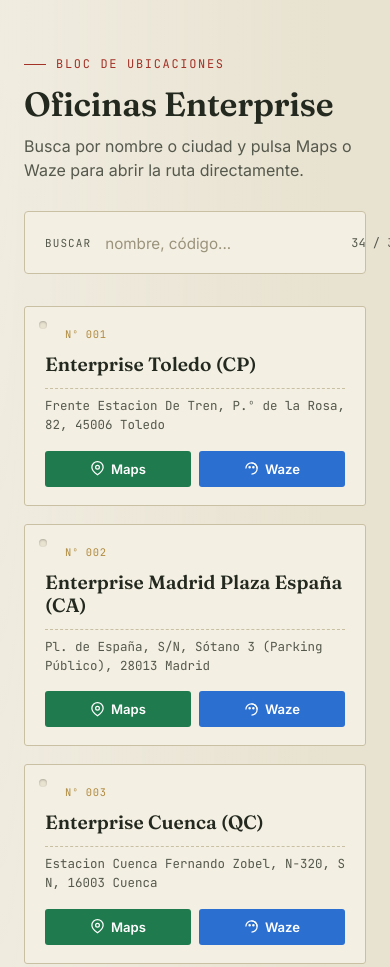
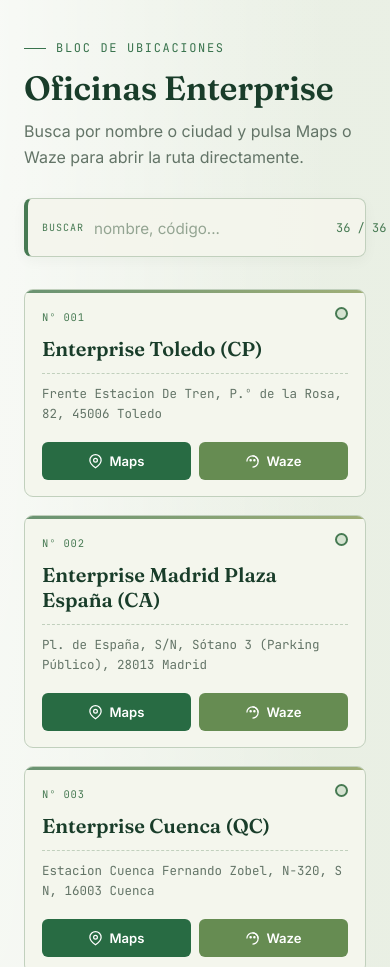
Before and after one commit to AlexLopz22/OficinasEnterprise, a plain HTML site: page index.html in a window 390 px wide. Shown: the top 967 px of the page. Drawn offline with Linux system fonts and the light colour scheme.

Commit message:
Update index.html

```diff
--- a/index.html
+++ b/index.html
@@ -1,101 +1,131 @@
 <!DOCTYPE html>
 <html lang="es">
+
 <head>
   <meta charset="UTF-8">
   <meta name="viewport" content="width=device-width, initial-scale=1.0">
   <title>Oficinas Enterprise</title>
   <link rel="preconnect" href="https://fonts.googleapis.com">
-<link href="https://fonts.googleapis.com/css2?family=Fraunces:opsz,wght@9..144,400;9..144,600;9..144,700&family=Inter:wght@400;500;600&family=JetBrains+Mono:wght@400;500&display=swap" rel="stylesheet">
+  <link
+    href="https://fonts.googleapis.com/css2?family=Fraunces:opsz,wght@9..144,400;9..144,600;9..144,700&family=Inter:wght@400;500;600&family=JetBrains+Mono:wght@400;500&display=swap"
+    rel="stylesheet">
   <style>
-  :root{
-    --paper: #E8E2D0;
-    --paper-card: #F3EFE3;
-    --ink: #24291F;
-    --ink-soft: #55584C;
-    --line: #C9C0A4;
-    --stamp: #A33227;
-    --brass: #B08A3E;
-    --focus: #1E5AA8;
-    --maps: #1F7A4D;
-    --waze: #2B6FD1;
+    html {
+      min-height: 100%;
+    }
+    :root {
+      --paper: #E5EBDD;
+      --paper-card: #F4F6ED;
+      --ink: #1D3025;
+      --ink-soft: #637467;
+      --line: #C1D0BD;
+      --stamp: #39734D;
+      --brass: #8A9D5B;
+      --focus: #397A50;
+      --maps: #286B43;
+      --waze: #668C52;
+
+      --green-dark: #193D2A;
+      --green-medium: #477A53;
+      --green-light: #D5E3D1;
     }
 
-  *{ box-sizing: border-box; }
+    * {
+      box-sizing: border-box;
+    }
 
-  body{
-    margin:0;
+    body {
+      margin: 0;
       background:
-      radial-gradient(ellipse at top left, rgba(255,255,255,0.35), transparent 60%),
-      var(--paper);
+        radial-gradient(ellipse at top left, rgba(255, 255, 255, 0.65), transparent 60%),
+        linear-gradient(145deg, #EAF0E5, var(--paper));
       color: var(--ink);
       font-family: 'Inter', sans-serif;
       -webkit-font-smoothing: antialiased;
     }
 
-  ::selection{ background: var(--stamp); color: var(--paper-card); }
+    ::selection {
+      background: var(--green-medium);
+      color: #fff;
+    }
 
-  header{
+    header {
       max-width: 900px;
       margin: 0 auto;
       padding: 56px 24px 28px;
     }
 
-  .eyebrow{
+    .eyebrow {
       font-family: 'JetBrains Mono', monospace;
       font-size: 12px;
       letter-spacing: 0.14em;
       text-transform: uppercase;
       color: var(--stamp);
-    display:flex;
-    align-items:center;
-    gap:10px;
+      display: flex;
+      align-items: center;
+      gap: 10px;
       margin-bottom: 16px;
     }
-  .eyebrow::before{ content:""; width: 22px; height: 1px; background: var(--stamp); }
 
-  h1{
+    .eyebrow::before {
+      content: "";
+      width: 22px;
+      height: 1px;
+      background: var(--stamp);
+    }
+
+    h1 {
       font-family: 'Fraunces', serif;
       font-weight: 600;
       font-size: clamp(2.1rem, 4.5vw, 3.2rem);
       line-height: 1;
       margin: 0 0 12px;
       letter-spacing: -0.01em;
+      color: var(--green-dark);
     }
 
-  header p.lead{
+    header p.lead {
       max-width: 520px;
       color: var(--ink-soft);
       font-size: 1rem;
-    line-height: 1.55;
+      line-height: 1.65;
       margin: 0;
     }
 
-  .controls{
+    .controls {
       max-width: 900px;
       margin: 0 auto 8px;
       padding: 0 24px;
     }
 
-  .drawer{
-    background: var(--paper-card);
+    .drawer {
+      background: rgba(244, 246, 237, 0.9);
       border: 1px solid var(--line);
-    border-radius: 4px;
+      border-left: 4px solid var(--green-medium);
+      border-radius: 8px;
       padding: 16px 20px;
-    display:flex;
-    align-items:center;
+      display: flex;
+      align-items: center;
       gap: 12px;
+      box-shadow: 0 4px 14px rgba(29, 48, 37, 0.04);
+      transition: border-color 0.2s ease, box-shadow 0.2s ease;
     }
 
-  .drawer label{
+    .drawer:focus-within {
+      border-color: var(--green-medium);
+      box-shadow: 0 0 0 3px rgba(71, 122, 83, 0.12);
+    }
+
+    .drawer label {
       font-family: 'JetBrains Mono', monospace;
       font-size: 11px;
       text-transform: uppercase;
       letter-spacing: 0.1em;
-    color: var(--ink-soft);
+      color: var(--green-medium);
       white-space: nowrap;
     }
 
-  #buscador{
+    #buscador {
       flex: 1;
       border: none;
       background: transparent;
@@ -105,140 +135,217 @@
       padding: 4px 2px;
       outline: none;
     }
-  #buscador::placeholder{ color: #9a927a; font-family: 'Inter', sans-serif; font-size: 0.95rem; }
 
-  #contador{
+    #buscador::placeholder {
+      color: #93A492;
+      font-family: 'Inter', sans-serif;
+      font-size: 0.95rem;
+    }
+
+    #contador {
       font-family: 'JetBrains Mono', monospace;
       font-size: 12px;
-    color: var(--ink-soft);
+      color: var(--green-medium);
       white-space: nowrap;
     }
 
-  #buscador:focus-visible, .card:focus-visible, .btn:focus-visible{
+    #buscador:focus-visible,
+    .card:focus-visible,
+    .btn:focus-visible {
       outline: 2px solid var(--focus);
-    outline-offset: 2px;
+      outline-offset: 3px;
     }
 
-  main{
+    main {
       max-width: 900px;
       margin: 0 auto;
       padding: 24px 24px 100px;
     }
 
-  #grid{
-    display:grid;
+    #grid {
+      display: grid;
       grid-template-columns: repeat(2, 1fr);
       gap: 18px;
     }
-  @media (max-width: 640px){ #grid{ grid-template-columns: 1fr; } }
 
-  .card{
+    @media (max-width: 640px) {
+      #grid {
+        grid-template-columns: 1fr;
+      }
+    }
+
+    .card {
       position: relative;
       background: var(--paper-card);
       border: 1px solid var(--line);
-    border-radius: 3px;
-    padding: 20px 20px 18px;
-    display:flex;
+      border-radius: 9px;
+      padding: 22px 20px 18px;
+      display: flex;
       flex-direction: column;
       gap: 12px;
-    transition: transform 0.15s ease, box-shadow 0.15s ease;
-  }
-  .card:hover{ transform: translateY(-2px); box-shadow: 0 8px 20px rgba(36,41,31,0.12); }
-
-  .card::before{
-    content:"";
-    position:absolute;
-    top: 14px; left: 14px;
-    width: 8px; height: 8px;
-    border-radius: 50%;
-    background: var(--paper);
-    box-shadow: inset 0 1px 2px rgba(0,0,0,0.25);
+      transition: transform 0.2s ease, box-shadow 0.2s ease, border-color 0.2s ease;
+      overflow: hidden;
     }
 
-  .indice{
+    .card::after {
+      content: "";
+      position: absolute;
+      top: 0;
+      left: 0;
+      width: 100%;
+      height: 3px;
+      background: linear-gradient(90deg, var(--green-medium), var(--brass));
+      opacity: 0.8;
+    }
+
+    .card:hover {
+      transform: translateY(-3px);
+      border-color: #9DB99C;
+      box-shadow: 0 10px 24px rgba(29, 48, 37, 0.10);
+    }
+
+    .card::before {
+      content: "";
+      position: absolute;
+      top: 17px;
+      right: 17px;
+      width: 9px;
+      height: 9px;
+      border-radius: 50%;
+      background: var(--green-light);
+      border: 2px solid var(--green-medium);
+    }
+
+    .indice {
       font-family: 'JetBrains Mono', monospace;
       font-size: 10.5px;
-    color: var(--brass);
-    letter-spacing: 0.06em;
-    padding-left: 20px;
+      color: var(--green-medium);
+      letter-spacing: 0.08em;
+      padding-left: 0;
     }
 
-  .card h3{
+    .card h3 {
       font-family: 'Fraunces', serif;
-    font-size: 1.2rem;
+      font-size: 1.25rem;
       font-weight: 600;
       margin: 0;
-    line-height: 1.2;
+      line-height: 1.25;
+      color: var(--green-dark);
     }
 
-  .card .direccion{
+    .card .direccion {
       font-family: 'JetBrains Mono', monospace;
       font-size: 12.5px;
-    line-height: 1.5;
+      line-height: 1.6;
       color: var(--ink-soft);
       margin: 0;
-    padding-top: 8px;
+      padding-top: 10px;
       border-top: 1px dashed var(--line);
     }
 
-  .botones{
-    display:flex;
+    .botones {
+      display: flex;
       gap: 8px;
-    margin-top: 4px;
+      margin-top: 6px;
     }
 
-  .btn{
+    .btn {
       flex: 1;
-    display:flex;
-    align-items:center;
-    justify-content:center;
+      display: flex;
+      align-items: center;
+      justify-content: center;
       gap: 6px;
       text-decoration: none;
       font-family: 'Inter', sans-serif;
       font-weight: 600;
       font-size: 0.82rem;
-    padding: 9px 10px;
-    border-radius: 3px;
+      padding: 10px;
+      border-radius: 6px;
       border: 1.5px solid transparent;
-    transition: filter 0.15s ease;
+      transition: transform 0.15s ease, filter 0.15s ease, box-shadow 0.15s ease;
     }
-  .btn:hover{ filter: brightness(1.08); }
-  .btn svg{ width: 15px; height: 15px; flex-shrink: 0; }
 
-  .btn-maps{ background: var(--maps); color: #fff; }
-  .btn-waze{ background: var(--waze); color: #fff; }
+    .btn:hover {
+      filter: brightness(1.08);
+      transform: translateY(-1px);
+      box-shadow: 0 3px 8px rgba(29, 48, 37, 0.12);
+    }
 
-  #vacio{
-    display:none;
-    text-align:center;
+    .btn svg {
+      width: 15px;
+      height: 15px;
+      flex-shrink: 0;
+    }
+
+    .btn-maps {
+      background: var(--maps);
+      color: #fff;
+    }
+
+    .btn-waze {
+      background: var(--waze);
+      color: #fff;
+    }
+
+    #vacio {
+      display: none;
+      text-align: center;
       padding: 50px 20px;
       color: var(--ink-soft);
       font-family: 'Fraunces', serif;
       font-size: 1.2rem;
     }
-  #vacio span{
-    display:block;
+
+    #vacio span {
+      display: block;
       font-family: 'JetBrains Mono', monospace;
       font-size: 12px;
       text-transform: uppercase;
       letter-spacing: 0.1em;
-    color: var(--stamp);
+      color: var(--green-medium);
       margin-bottom: 8px;
     }
 
-  footer{
+    footer {
       max-width: 900px;
       margin: 0 auto;
       padding: 0 24px 50px;
       font-family: 'JetBrains Mono', monospace;
       font-size: 11px;
       color: var(--ink-soft);
-    text-align:center;
+      text-align: center;
     }
 
-  @media (prefers-reduced-motion: reduce){ .card{ transition:none; } }
+    @media (max-width: 480px) {
+      header {
+        padding-top: 40px;
+      }
+
+      .drawer {
+        padding: 14px;
+        gap: 8px;
+      }
+
+      .drawer label {
+        font-size: 10px;
+      }
+
+      .card {
+        padding: 20px 17px 16px;
+      }
+    }
+
+    @media (prefers-reduced-motion: reduce) {
+
+      .card,
+      .btn,
+      .drawer {
+        transition: none;
+      }
+    }
   </style>
 </head>
+
 <body>
 
   <header>
@@ -263,185 +370,232 @@
     </div>
   </main>
 
-<footer><a href="https://portfolio-alejandro-lopez.vercel.app/" style="color: var(--ink-soft);">© Alejandro López Olmedo</a> </footer>
+  <footer><a href="https://portfolio-alejandro-lopez.vercel.app/" style="color: var(--ink-soft);">© Alejandro López
+      Olmedo</a> </footer>
 
   <script type="application/json" id="datos-oficinas">
 [
   {
     "id": 1,
     "nombre": "Enterprise Toledo (CP)",
-    "direccion": "Frente Estacion De Tren, P.º de la Rosa, 82, 45006 Toledo"
+    "direccion": "Frente Estacion De Tren, P.º de la Rosa, 82, 45006 Toledo",
+    "coordenadas": "39.86181513638286, -4.010743118759674"
   },
   {
     "id": 2,
     "nombre": "Enterprise Madrid Plaza España (CA)",
-    "direccion": "Pl. de España, S/N, Sótano 3 (Parking Público), 28013 Madrid"
+    "direccion": "Pl. de España, S/N, Sótano 3 (Parking Público), 28013 Madrid",
+    "coordenadas": "40.42266714977905, -3.712236650415802"
   },
   {
     "id": 3,
     "nombre": "Enterprise Cuenca (QC)",
-    "direccion": "Estacion Cuenca Fernando Zobel, N-320, S N, 16003 Cuenca"
+    "direccion": "Estacion Cuenca Fernando Zobel, N-320, S N, 16003 Cuenca",
+    "coordenadas": "40.03449752144715, -2.143435391352299"
   },
   {
     "id": 4,
     "nombre": "Enterprise Ciudad Real (C5)",
-    "direccion": "Estacion De Tren Ave, Av. de Europa, S N, Local 2, 13004 Ciudad Real, Cdad. Real"
+    "direccion": "Estacion De Tren Ave, Av. de Europa, S N, Local 2, 13004 Ciudad Real, Cdad. Real",
+    "coordenadas": "38.985138586004126, -3.913731013847761"
   },
   {
     "id": 5,
     "nombre": "Enterprise Puertollano (C6)",
-    "direccion": "Estacion Ave, 13500 Puertollano, Cdad. Real"
+    "direccion": "Estacion Ave, 13500 Puertollano, Cdad. Real",
+    "coordenadas": "38.69153496147262, -4.111344194781415"
   },
   {
     "id": 6,
     "nombre": "Enterprise Alcázar de San Juan (QK)",
-    "direccion": "Estacion, Av. Álvarez Guerra, S N, 13600 Alcázar de San Juan, Cdad. Real"
+    "direccion": "Estacion, Av. Álvarez Guerra, S N, 13600 Alcázar de San Juan, Cdad. Real",
+    "coordenadas": "39.39532283422455, -3.2053252430908246"
   },
   {
     "id": 7,
     "nombre": "Enterprise Albacete (C9)",
-    "direccion": "Estacion De Tren, C. Federico García Lorca, Sn, 02001 Albacete"
+    "direccion": "Estacion De Tren, C. Federico García Lorca, Sn, 02001 Albacete",
+    "coordenadas": "38.99894281964419, -1.8478315438927508"
   },
   {
     "id": 8,
     "nombre": "Enterprise Toledo Polígono (BT)",
-    "direccion": "C. Río Marches, 77, 45007 Toledo"
+    "direccion": "C. Río Marches, 77, 45007 Toledo",
+    "coordenadas": "39.870416019117094, -3.9495732933986702"
   },
   {
     "id": 9,
     "nombre": "Enterprise Leganés (CB)",
-    "direccion": "Edificio Elma, Ctra. Madrid-Toledo, Salida 9B, 28916 Leganés, Madrid"
+    "direccion": "Edificio Elma, Ctra. Madrid-Toledo, Salida 9B, 28916 Leganés, Madrid",
+    "coordenadas": "40.33893158881449, -3.724935611746454"
   },
   {
     "id": 10,
     "nombre": "Enterprise Ciudad del Automovil (MC)",
-    "direccion": "C. Marc Gené, 10, 28914 Leganés, Madrid"
+    "direccion": "C. Marc Gené, 10, 28914 Leganés, Madrid",
+    "coordenadas": "40.31079116695893, -3.775468490876459"
   },
   {
     "id": 11,
     "nombre": "Enterprise Alcalá de Henares (MA)",
-    "direccion": "Vía Complutense, 141, 28805 Alcalá de Henares, Madrid"
+    "direccion": "Vía Complutense, 141, 28805 Alcalá de Henares, Madrid",
+    "coordenadas": "40.49639198309571, -3.3442698584876513"
   },
   {
     "id": 12,
     "nombre": "Enterprise Chamartín (C3)",
-    "direccion": "Parking Saba-Estates.Chamartin, C. de Agustín de Foxá, S N, Chamartín, 28036 Madrid"
+    "direccion": "Parking Saba-Estates.Chamartin, C. de Agustín de Foxá, S N, Chamartín, 28036 Madrid",
+    "coordenadas": "40.47320592535799, -3.6837823099944536"
   },
   {
     "id": 13,
     "nombre": "Enterprise Atocha (C7)",
-    "direccion": "40.404156, -3.684049"
+    "direccion": "Estacion Ave Atocha, Pl. del Emperador Carlos V, S N, 28045 Madrid",
+    "coordenadas": "40.404156, -3.684049"
   },
   {
     "id": 14,
     "nombre": "Enterprise Alcobendas (CF)",
-    "direccion": "Av. de Valdelaparra, 15, 28108 Alcobendas, Madrid"
+    "direccion": "Av. de Valdelaparra, 15, 28108 Alcobendas, Madrid",
+    "coordenadas": "40.538608600049415, -3.6456228847019245"
   },
   {
     "id": 15,
     "nombre": "Enterprise Talavera (CG)",
-    "direccion": "Av. Francisco Aguirre, 448, 45600 Talavera de la Reina, Toledo"
+    "direccion": "Av. Francisco Aguirre, 448, 45600 Talavera de la Reina, Toledo",
+    "coordenadas": "39.95814162360414, -4.848058484953646"
   },
   {
     "id": 16,
     "nombre": "Enterprise Pinto (CR)",
-    "direccion": "C. Garzas, 14, 28320 Pinto, Madrid"
+    "direccion": "C. Garzas, 14, 28320 Pinto, Madrid",
+    "coordenadas": "40.24833187429739, -3.716708483267261"
   },
   {
     "id": 17,
     "nombre": "Enterprise Las Rozas (CH)",
-    "direccion": "Pol. Ind. Europolis, C. París, Nave 10, 28232 Las Rozas de Madrid, Madrid"
+    "direccion": "Pol. Ind. Europolis, C. París, Nave 10, 28232 Las Rozas de Madrid, Madrid",
+    "coordenadas": "40.50083156839385, -3.8909977641848736"
   },
   {
     "id": 18,
     "nombre": "Enterprise Coslada (CQ)",
-    "direccion": "Av. del Jarama, 20, 28823 Coslada, Madrid"
+    "direccion": "Av. del Jarama, 20, 28823 Coslada, Madrid",
+    "coordenadas": "40.43275315564622, -3.5367916233440138"
   },
   {
     "id": 19,
     "nombre": "Enterprise Móstoles (CN)",
-    "direccion": "Citroen, Pol. Ind. Los Rosales, P.º de la Herrería, 1, 28933 Móstoles, Madrid"
+    "direccion": "Citroen, Pol. Ind. Los Rosales, P.º de la Herrería, 1, 28933 Móstoles, Madrid",
+    "coordenadas": "40.34080655487701, -3.8632106405220505"
   },
   {
     "id": 20,
     "nombre": "Enterprise Madrid Norte (MN)",
-    "direccion": "Aparcamiento EMT Nuestra Señora del Recuerdo, C. de la Hiedra, 26, Planta -1, Chamartín, 28036 Madrid"
+    "direccion": "Aparcamiento EMT Nuestra Señora del Recuerdo, C. de la Hiedra, 26, Planta -1, Chamartín, 28036 Madrid",
+    "coordenadas": "40.47231620921434, -3.6789670986141356"
   },
   {
     "id": 21,
     "nombre": "Enterprise Delicias (MD)",
-    "direccion": "Paseo de las Delicias, 82, Parking, Arganzuela, 28045 Madrid"
+    "direccion": "Paseo de las Delicias, 82, Parking, Arganzuela, 28045 Madrid",
+    "coordenadas": "40.39786684625738, -3.695244882881921"
   },
   {
     "id": 22,
     "nombre": "Enterprise IFEMA (MJ)",
-    "direccion": "C. de Alfonso Gómez, 18, San Blas-Canillejas, 28037 Madrid"
+    "direccion": "C. de Alfonso Gómez, 18, San Blas-Canillejas, 28037 Madrid",
+    "coordenadas": "40.43704687833949, -3.62769628875047"
   },
   {
     "id": 23,
     "nombre": "Enterprise Majadahonda (MH)",
-    "direccion": "Estacion De Servicio Galp, Calle del Dr. Mariano Alcaraz, 1, 28220 Majadahonda, Madrid"
+    "direccion": "Estacion De Servicio Galp, Calle del Dr. Mariano Alcaraz, 1, 28220 Majadahonda, Madrid",
+    "coordenadas": "40.45549323651459, -3.8676482364025335"
   },
   {
     "id": 24,
     "nombre": "Enterprise Guadalajara (PG)",
-    "direccion": "C. Lepanto, 2, 19004 Guadalajara"
+    "direccion": "C. Lepanto, 2, 19004 Guadalajara",
+    "coordenadas": "40.62609984308465, -3.194038212078992"
   },
   {
     "id": 25,
     "nombre": "Enterprise Torrejón de Ardoz (PN)",
-    "direccion": "Turismotor, Av. de la Constitución, 136, 28850 Torrejón de Ardoz, Madrid"
+    "direccion": "Turismotor, Av. de la Constitución, 136, 28850 Torrejón de Ardoz, Madrid",
+    "coordenadas": "40.45939894723734, -3.4623808475596296"
   },
   {
     "id": 26,
     "nombre": "Enterprise Rivas (PM)",
-    "direccion": "C. de la Fundición, 12, Iluscar, 28522 Rivas-Vaciamadrid, Madrid"
+    "direccion": "C. de la Fundición, 12, Iluscar, 28522 Rivas-Vaciamadrid, Madrid",
+    "coordenadas": "40.34959115544755, -3.5377044703106053"
   },
   {
     "id": 27,
     "nombre": "Enterprise Alcorcón (PL)",
-    "direccion": "C. Petróleo, 12, 28918 Leganés, Madrid"
+    "direccion": "C. Petróleo, 12, 28918 Leganés, Madrid",
+    "coordenadas": "40.35029700502251, -3.8018884994530167"
   },
   {
     "id": 28,
     "nombre": "Enterprise Aeropuerto T1 (T1)",
-    "direccion": "Apto De Madrid Adolfo Suarez International Airport, T1 - T4, Barajas, 28042 Madrid"
+    "direccion": "Apto De Madrid Adolfo Suarez International Airport, T1 - T4, Barajas, 28042 Madrid",
+    "coordenadas": "40.46325577535679, -3.5720204871266876"
   },
   {
     "id": 29,
     "nombre": "Enterprise Aeropuerto T4 (T4)",
-    "direccion": "Aeropuerto Adolfo Suárez Madrid-Barajas, P4 Aparcamiento, Barajas, 28042 Madrid"
+    "direccion": "Aeropuerto Adolfo Suárez Madrid-Barajas, P4 Aparcamiento, Barajas, 28042 Madrid",
+    "coordenadas": "40.487525867670264, -3.595387085176087"
   },
   {
     "id": 30,
     "nombre": "Enterprise Vallecas (MW)",
-    "direccion": "Gasolinera Bp Guadalcanal, C. Guadalcanal, 39, Villa de Vallecas, 28031 Madrid"
+    "direccion": "Gasolinera Bp Guadalcanal, C. Guadalcanal, 39, Villa de Vallecas, 28031 Madrid",
+    "coordenadas": "40.368373531155875, -3.6452300054942075"
   },
   {
     "id": 31,
     "nombre": "Enterprise Abroñigal (C7-C)",
-    "direccion": "C. de Méndez Álvaro, 82, Puente de Vallecas, 28053 Madrid"
+    "direccion": "C. de Méndez Álvaro, 82, Puente de Vallecas, 28053 Madrid",
+    "coordenadas": "40.39077406764159, -3.6746087015742703"
   },
   {
     "id": 32,
     "nombre": "Enterprise Lavadero Chamartín (C3-C)",
-    "direccion": "40.474201,-3.677663"
+    "direccion": "C. de la Hiedra, Chamartín, 28036 Madrid",
+    "coordenadas": "40.474201,-3.677663"
   },
   {
     "id": 33,
     "nombre": "Enterprise Taller Ruver",
-    "direccion": "C. Petróleo, 8, 28918 Leganés, Madrid"
+    "direccion": "C. Petróleo, 8, 28918 Leganés, Madrid",
+    "coordenadas": "40.35008608548796, -3.8020282373410055"
   },
   {
     "id": 34,
     "nombre": "Enterprise Campa T4 (T4-C)",
-    "direccion": "40.480823, -3.585825"
+    "direccion": "Barajas, 28042 Madrid",
+    "coordenadas": "40.480823, -3.585825"
+  },
+  {
+    "id": 35,
+    "nombre": "Enterprise Alcázar de San Juan Furgonetas (QK)",
+    "direccion": "Estacion, Av. Álvarez Guerra, S N, 13600 Alcázar de San Juan, Cdad. Real",
+    "coordenadas": "39.39731448885449, -3.205842443821441"
+  },
+  {
+    "id": 36,
+    "nombre": "Enterprise Albacete Base Aérea (C9)",
+    "direccion": "Base Aérea de Albacete (Los Llanos)",
+    "coordenadas": "38.95618868047284, -1.8482165492854805"
   }
 ]
 </script>
 
   <script>
-(function(){
+    (function () {
       const rawJSON = document.getElementById('datos-oficinas').textContent;
       const oficinas = JSON.parse(rawJSON);
 
@@ -451,30 +605,30 @@
       const vacio = document.getElementById('vacio');
 
       // Construye la URL de Google Maps a partir de la dirección de texto
-  function urlMaps(direccion){
+      function urlMaps(direccion) {
         return `https://www.google.com/maps/search/?api=1&query=${encodeURIComponent(direccion)}`;
       }
 
       // Construye la URL de Waze a partir de la dirección de texto
-  function urlWaze(direccion){
+      function urlWaze(direccion) {
         return `https://waze.com/ul?q=${encodeURIComponent(direccion)}&navigate=yes`;
       }
 
-  function crearTarjeta(oficina){
+      function crearTarjeta(oficina) {
         const card = document.createElement('article');
         card.className = 'card';
         card.tabIndex = 0;
 
         card.innerHTML = `
-      <span class="indice">Nº ${String(oficina.id).padStart(3,'0')}</span>
+      <span class="indice">Nº ${String(oficina.id).padStart(3, '0')}</span>
       <h3>${oficina.nombre}</h3>
       <p class="direccion">${oficina.direccion}</p>
       <div class="botones">
-        <a class="btn btn-maps" href="${urlMaps(oficina.direccion)}" target="_blank" rel="noopener">
+        <a class="btn btn-maps" href="${urlMaps(oficina.coordenadas)}" target="_blank" rel="noopener">
           <svg viewBox="0 0 24 24" fill="none" stroke="currentColor" stroke-width="2"><path d="M21 10c0 6-9 12-9 12s-9-6-9-12a9 9 0 0 1 18 0Z"/><circle cx="12" cy="10" r="3"/></svg>
           Maps
         </a>
-        <a class="btn btn-waze" href="${urlWaze(oficina.direccion)}" target="_blank" rel="noopener">
+        <a class="btn btn-waze" href="${urlWaze(oficina.coordenadas)}" target="_blank" rel="noopener">
           <svg viewBox="0 0 24 24" fill="none" stroke="currentColor" stroke-width="2"><path d="M3 12a9 9 0 1 1 9 9"/><path d="M3 12h.01M21 12a9 9 0 0 0-9-9"/><circle cx="9" cy="10" r="1" fill="currentColor"/><circle cx="15" cy="10" r="1" fill="currentColor"/></svg>
           Waze
         </a>
@@ -483,7 +637,7 @@
         return card;
       }
 
-  function filtrar(){
+      function filtrar() {
         const q = buscador.value.trim().toLowerCase();
         if (!q) return oficinas;
         return oficinas.filter(o =>
@@ -491,7 +645,7 @@
         );
       }
 
-  function render(){
+      function render() {
         const resultados = filtrar();
         grid.innerHTML = '';
         resultados.forEach(o => grid.appendChild(crearTarjeta(o)));
@@ -507,4 +661,5 @@
   </script>
 
 </body>
+
 </html>
```
Lines whose indentation alone changed are shown as unchanged.
